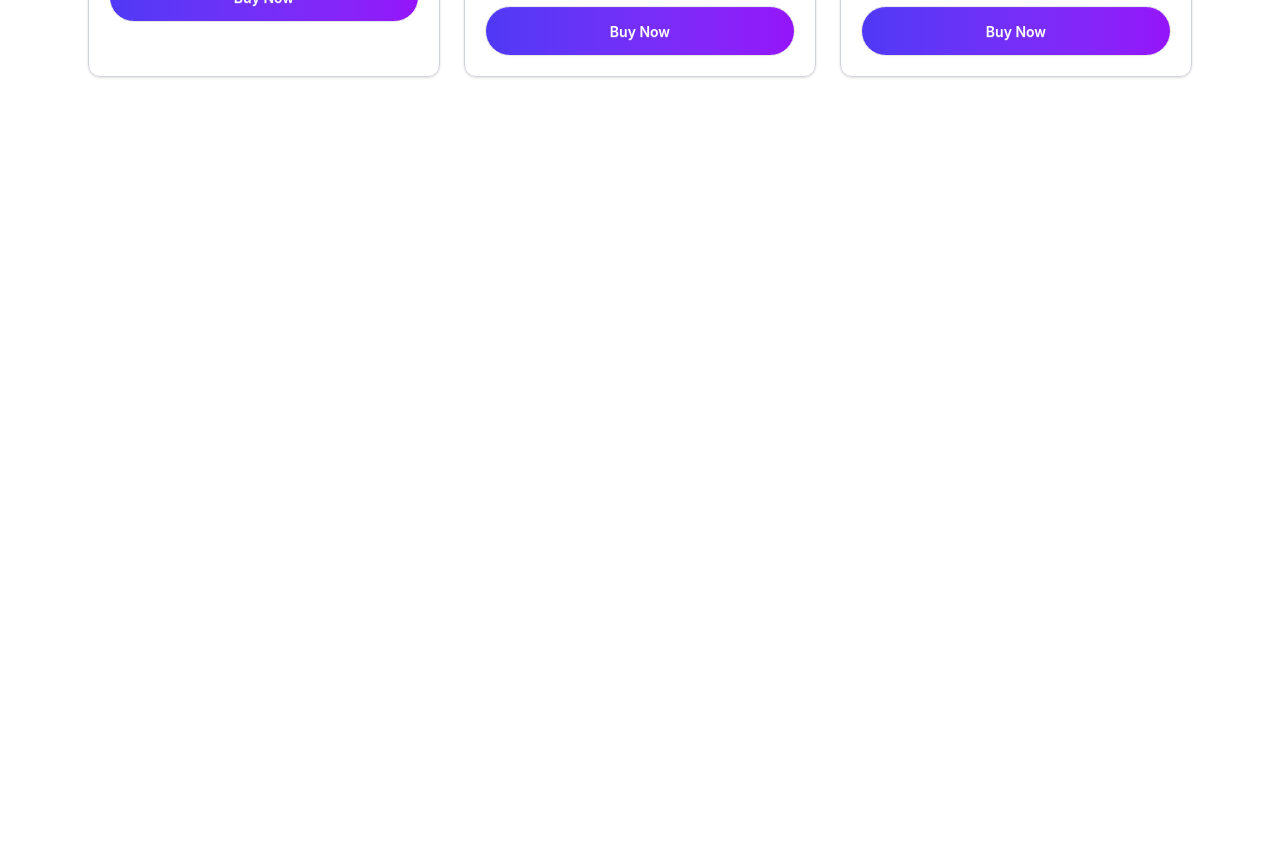
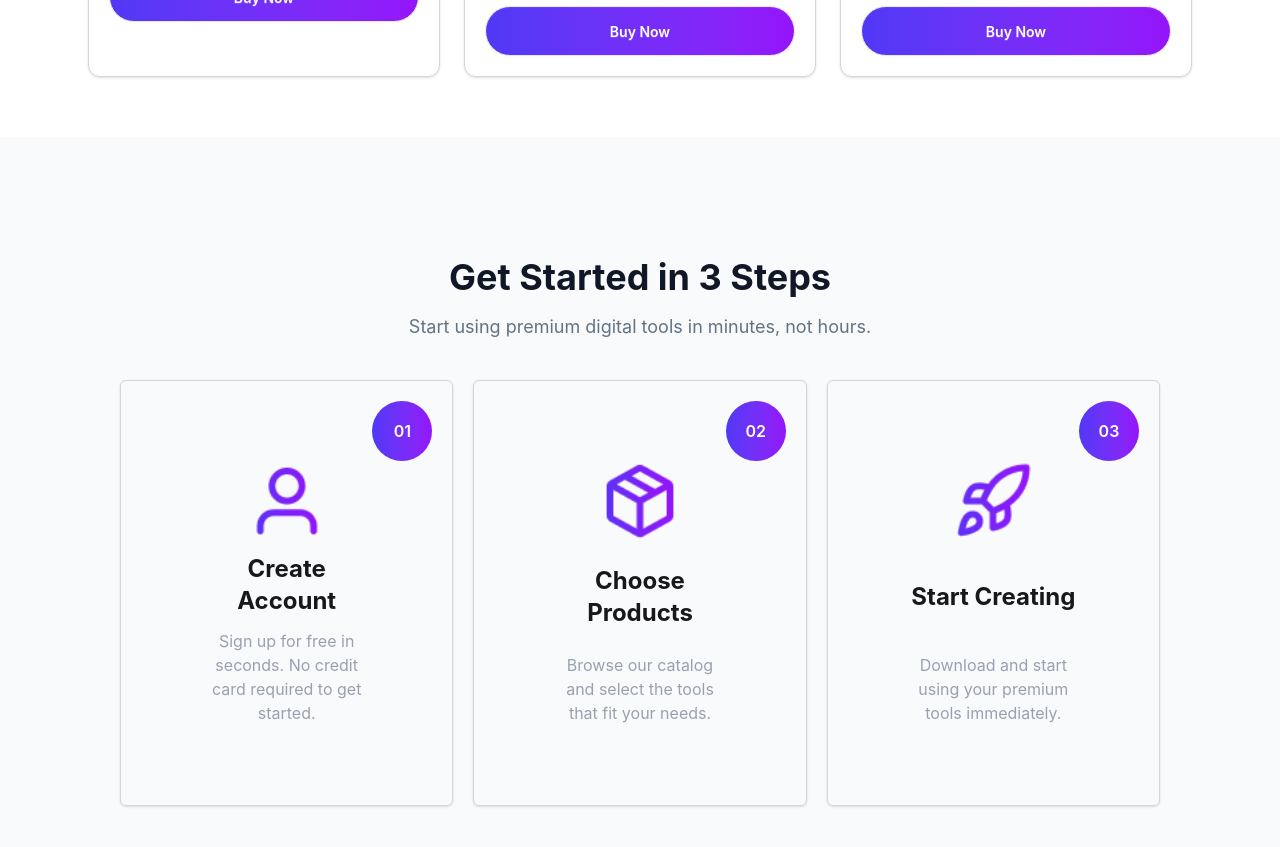
Before and after one commit to mehidealways/DigiTools, a React (Vite) app: page / in a window 1280 px wide. Shown: the part 1880-2727 px from the top of the page. Before the commit the page ends 1977 px from the top, so only its background shows below. Built offline with nearby package versions, Linux system fonts and the light colour scheme.

Commit message:
Design Get Started in 3 Steps Section

```diff
--- a/src/App.jsx
+++ b/src/App.jsx
@@ -4,6 +4,7 @@ import NavBar from './Component/NavBar';
 import Counting from './Component/Counting';
 import CardArea from './Component/CardArea';
 import Cards from './Component/Cards';
+import GetStarted from './Component/GetStarted';
 import { Suspense, useState } from 'react';
 
 const dataInfo = fetch('/information.json').then(res => res.json());
@@ -64,6 +65,8 @@ function App() {
           onRemoveFromCart={removeFromCart}
         />
       </Suspense>
+      <GetStarted/>
+
     </>
   );
 }
--- /dev/null
+++ b/src/Component/GetStarted.jsx
@@ -0,0 +1,51 @@
+import React from 'react';
+
+const GetStarted = () => {
+  return (
+    <div className="bg-[#F9FAFC] mt-10 p-30 mb-20">
+      <div className="text-center space-y-4">
+        <h3 className="text-4xl font-bold text-[#101727]">
+          Get Started in 3 Steps
+        </h3>
+        <p className="text-[18px] text-[#627382]">
+          Start using premium digital tools in minutes, not hours.
+        </p>
+      </div>
+      {/* Card Section */}
+      <div className="flex gap-5 mt-10">
+        <div className="w-150 p-20 border border-gray-300 shadow flex items-center justify-between flex-col space-y-3 rounded-md text-center relative ">
+          <div className="w-15 h-15 flex justify-center items-center text-white text[18px] font-semibold  rounded-full bg-linear-to-r from-[#4F39F6] to-[#9514FA] absolute right-5 top-5 ">
+            01
+          </div>
+          <img src="assets/user.png" alt="" className="w-20" />
+          <h2 className="text-2xl font-bold">Create Account</h2>
+          <p className="text-md text-gray-400">
+            Sign up for free in seconds. No credit card required to get started.
+          </p>
+        </div>
+        <div className="w-150 p-20 border border-gray-300 shadow flex items-center justify-between flex-col space-y-3 rounded-md text-center relative">
+          <div className="w-15 h-15 flex justify-center items-center text-white text[18px] font-semibold  rounded-full bg-linear-to-r from-[#4F39F6] to-[#9514FA] absolute right-5 top-5 ">
+            02
+          </div>
+          <img src="assets/package.png" alt="" className="w-20" />
+          <h2 className="text-2xl font-bold">Choose Products</h2>
+          <p className="text-md text-gray-400">
+            Browse our catalog and select the tools that fit your needs.
+          </p>
+        </div>
+        <div className="w-150 p-20 border border-gray-300 shadow flex items-center justify-between flex-col space-y-3 rounded-md text-center relative">
+          <div className="w-15 h-15 flex justify-center items-center text-white text[18px] font-semibold  rounded-full bg-linear-to-r from-[#4F39F6] to-[#9514FA] absolute right-5 top-5 ">
+            03
+          </div>
+          <img src="assets/rocket.png" alt="" className="w-20" />
+          <h2 className="text-2xl font-bold">Start Creating</h2>
+          <p className="text-md text-gray-400">
+            Download and start using your premium tools immediately.
+          </p>
+        </div>
+      </div>
+    </div>
+  );
+};
+
+export default GetStarted;
```
